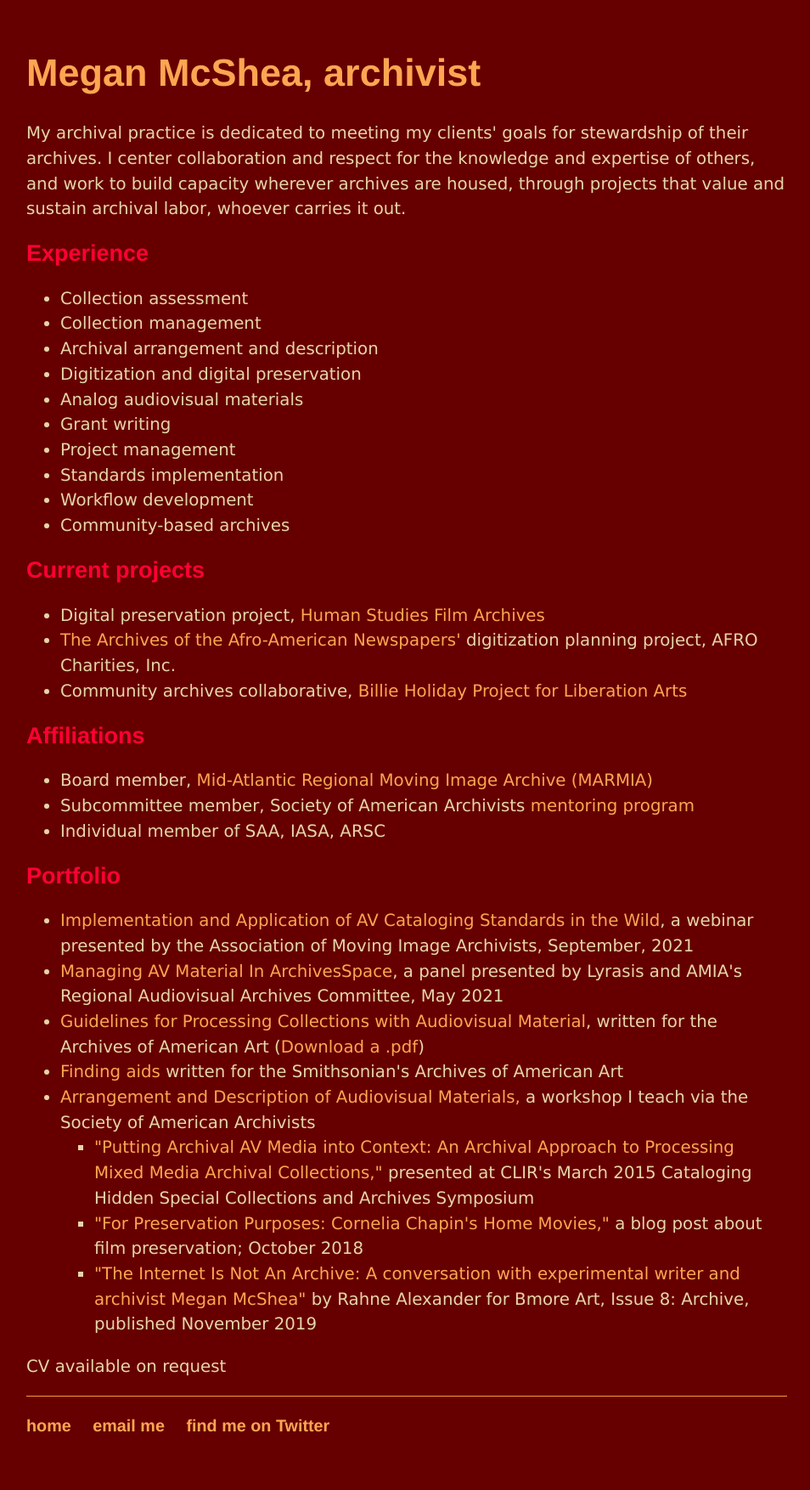
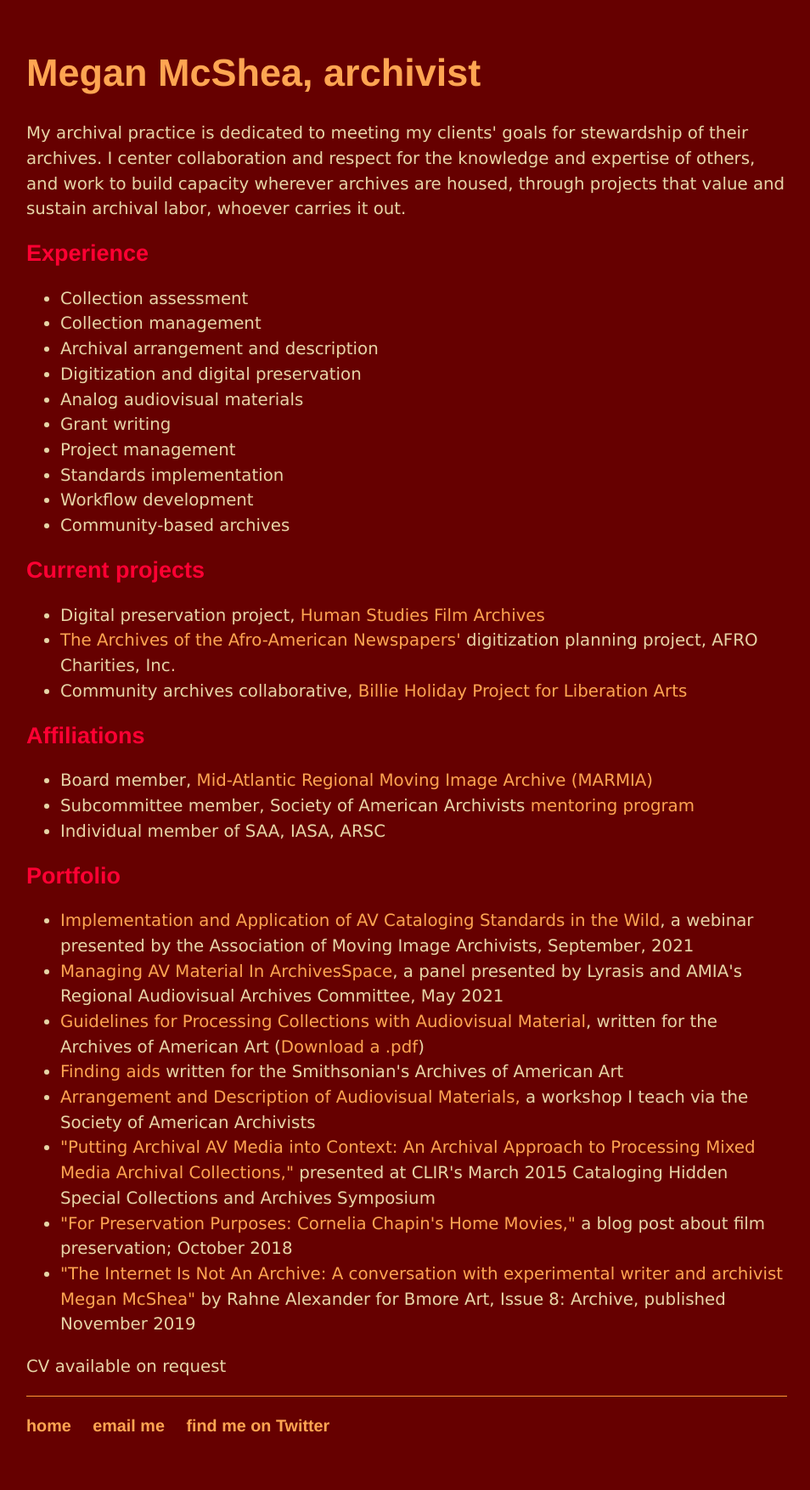
Before and after one commit to megan-mcshea/megan-mcshea.github.io, a Jekyll site: the page built from archivist.html, in a window 1280 px wide. Shown: the whole page at 85% size, without its empty margins (161-1115 px from the left). Built offline with Jekyll 4.4.1, drawn with Linux system fonts in a browser that asks for light colours.

Commit message:
Update archivist.html

```diff
--- a/archivist.html
+++ b/archivist.html
@@ -36,8 +36,6 @@ title: Megan McShea, archivist
 		<li><a href="https://www.aaa.si.edu/documentation/guidelines-for-processing-collections-with-audiovisual-material" target="_blank">Guidelines for Processing Collections with Audiovisual Material</a>, written for the Archives of American Art (<a href="/AAAAVProcessingGuidelines2019.pdf" target="_blank">Download a .pdf</a>)</li>
 	<li><a href="https://sova.si.edu/search?q=%22megan+mcshea%22&f=data_source%3AArchives+of+American+Art" target="_blank">Finding aids</a> written for the Smithsonian's Archives of American Art</li>
 	<li><a href="https://www2.archivists.org/prof-education/course-catalog/arrangement-and-description-of-audiovisual-materials" target="_blank">Arrangement and Description of Audiovisual Materials,</a> a workshop I teach via the Society of American Archivists</li>
-		<ol style="list-style-type: square">
-			<li style-"margin-left:2em"><a href="https://mysaa.archivists.org/nc__event?id=a0l5a00000EHCy9AAH>Register for upcoming class, December 16-17, 2021</a></li></ol></li>
 	<li><a href="https://www.clir.org/wp-content/uploads/sites/6/McShea.pdf" target="_blank">"Putting Archival AV Media into Context: An Archival Approach to Processing Mixed Media Archival Collections,"</a> presented at CLIR's March 2015 Cataloging Hidden Special Collections and Archives Symposium</li>
 	<li><a href="https://www.aaa.si.edu/blog/2018/10/for-preservation-purposes-cornelia-chapins-home-movies" target="_blank">"For Preservation Purposes: Cornelia Chapin's Home Movies,"</a> a blog post about film preservation; October 2018</li>
 	<li><a href="https://bmoreart.com/2020/03/the-internet-is-not-an-archive.html" target="_blank">"The Internet Is Not An Archive: A conversation with experimental writer and archivist Megan McShea"</a> by Rahne Alexander for Bmore Art, Issue 8: Archive, published November 2019</li>
```
